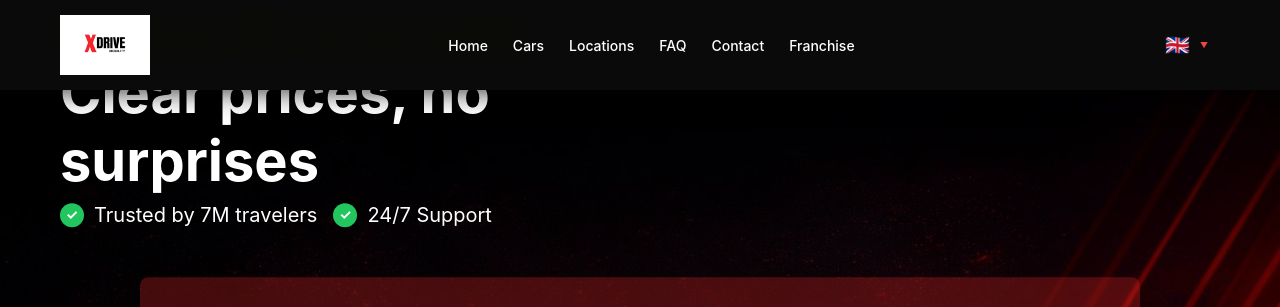
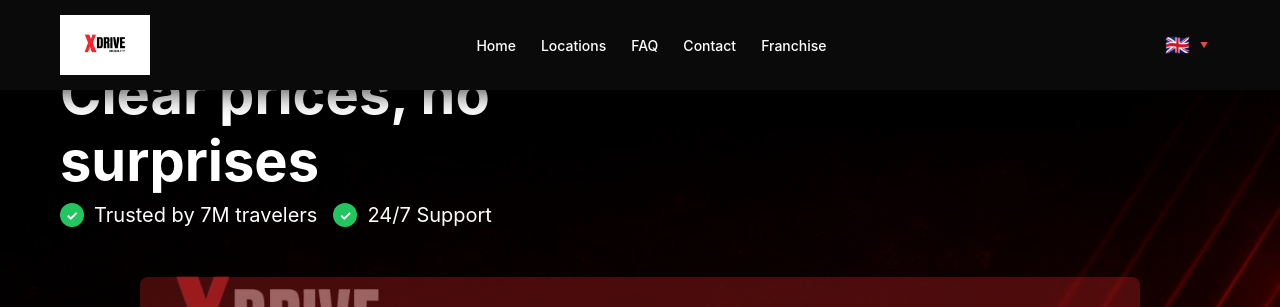
Before and after one commit to CemilEmreAras/xdrive-fe, a React (Vite) app: page / in a window 1280 px wide. Shown: the top 307 px of the page. Built offline with nearby package versions, Linux system fonts and the light colour scheme; no server answers.

Commit message:
feat: Cars linki kaldırıldı, hero-background SVG ile değiştirildi, container hero-background içine sığdırıldı

```diff
--- a/src/components/Header.jsx
+++ b/src/components/Header.jsx
@@ -25,7 +25,6 @@ function Header() {
           </Link>
           <nav className="nav">
             <Link to="/">Home</Link>
-            <Link to="/cars">Cars</Link>
             <Link to="/locations">Locations</Link>
             <Link to="/faq">FAQ</Link>
             <Link to="/contact">Contact</Link>
--- a/src/pages/Home.css
+++ b/src/pages/Home.css
@@ -1,13 +1,15 @@
 .home {
   padding-bottom: 0;
+  overflow-x: hidden;
 }
 
 .hero {
   position: relative;
   height: 100vh;
+  max-height: 100vh;
   display: block;
   color: white;
-  overflow: visible;
+  overflow: hidden;
 }
 
 .hero-background {
@@ -18,6 +20,7 @@
   bottom: 0;
   z-index: 0;
   height: 100vh;
+  max-height: 100vh;
   overflow: hidden;
 }
 
@@ -25,6 +28,7 @@
   width: 100%;
   height: 100%;
   object-fit: cover;
+  object-position: center;
 }
 
 .hero-overlay {
@@ -39,26 +43,29 @@
 }
 
 .hero .container {
-  position: absolute;
-  top: 50%;
-  left: 50%;
-  transform: translate(-50%, -50%);
+  position: relative;
+  height: 100%;
   z-index: 2;
   width: 100%;
   max-width: 1200px;
   margin: 0 auto;
   padding: 0 20px;
+  display: flex;
+  flex-direction: column;
+  justify-content: center;
+  box-sizing: border-box;
 }
 
 .hero-content {
   position: relative;
   z-index: 2;
   width: 100%;
-  padding: 30px 0;
+  padding: 20px 0;
   display: flex;
   flex-direction: column;
   justify-content: flex-start;
   min-height: auto;
+  flex-shrink: 0;
 }
 
 .hero-text {
@@ -124,6 +131,8 @@
   background: rgba(220, 38, 38, 0.3);
   border-radius: 8px;
   padding: 20px;
+  flex-shrink: 0;
+  box-sizing: border-box;
 }
 
 .search-card {
```
Also changed, not shown: public/images/hero-background.svg.
